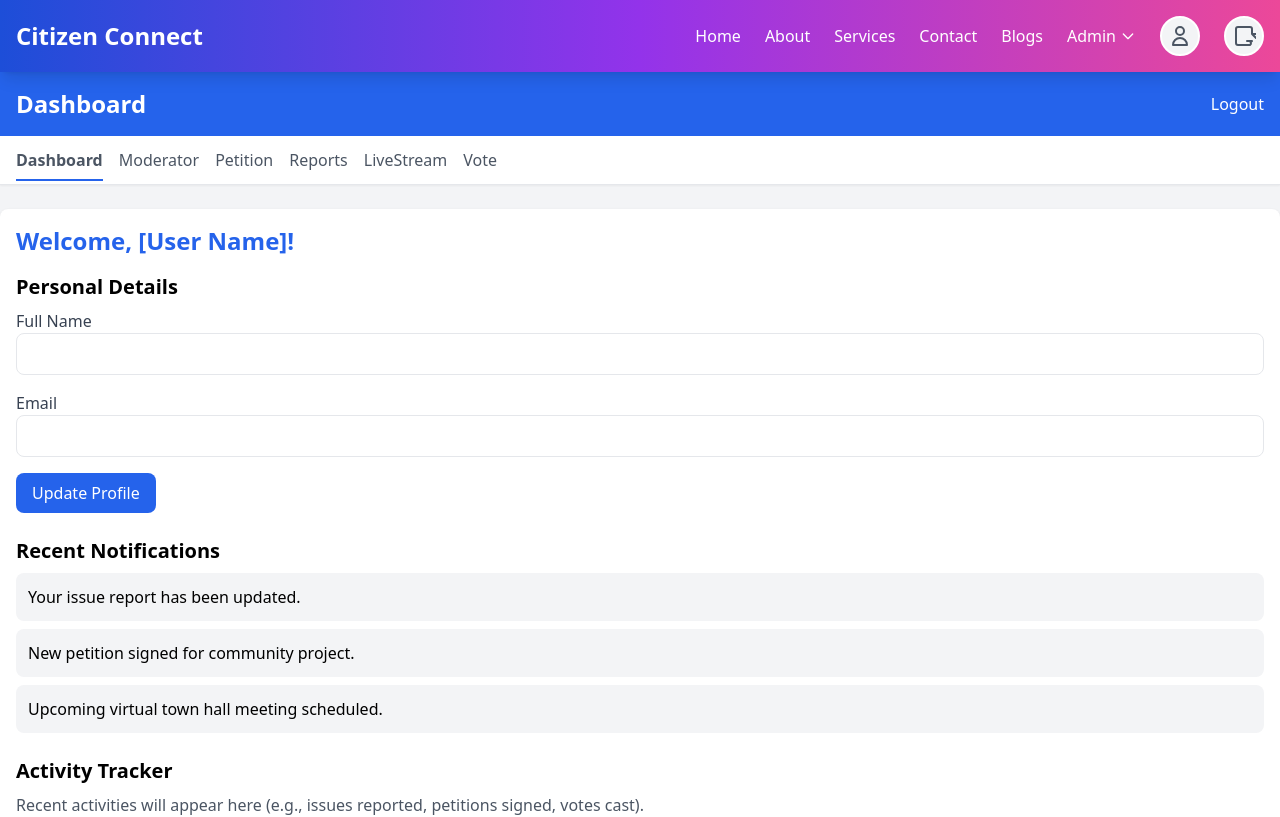
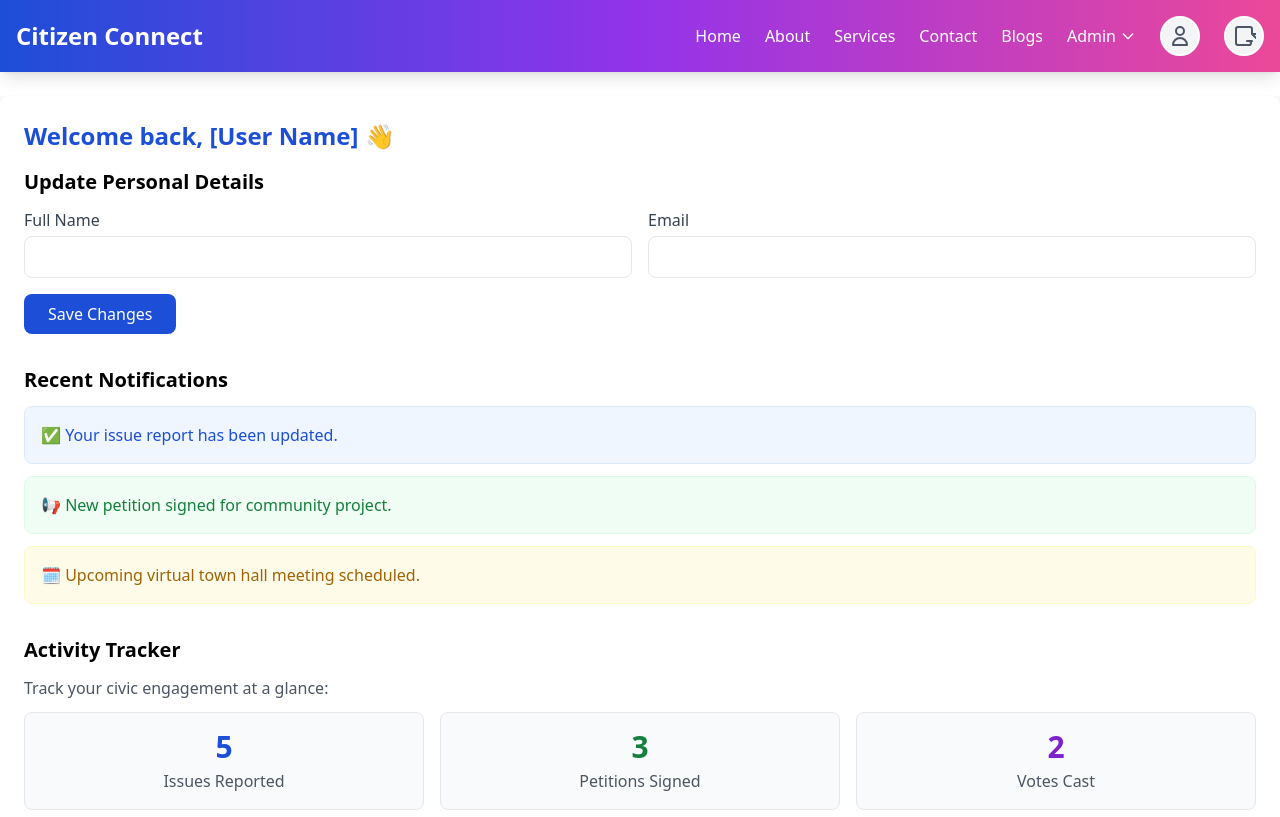
Before and after one commit to Titusrono/citizenConnectFrontend, an Angular app: page /dashboard in a window 1280 px wide. Shown: the top 817 px of the page. Built offline with nearby package versions, Linux system fonts and the light colour scheme.

Commit message:
petition more conent to enhance understandability

```diff
--- a/src/app/admin/dashboard/dashboard.component.html
+++ b/src/app/admin/dashboard/dashboard.component.html
@@ -1,99 +1,67 @@
-<div class="min-h-screen bg-gray-100">
-  <!-- Dashboard Header -->
-  <header class="bg-blue-600 text-white p-4 shadow-md">
-    <div class="container mx-auto flex justify-between items-center">
-      <h1 class="text-2xl font-bold">Dashboard</h1>
-      <a href="logout.html" class="hover:text-gray-300">Logout</a>
+<div class="min-h-screen bg-gray-50">
+  <!-- Main Content -->
+  <div class="container mx-auto mt-6 p-6 bg-white shadow rounded-lg">
+    <router-outlet></router-outlet>
+
+    <!-- Welcome -->
+    <h2 class="text-2xl font-bold text-blue-700 mb-4">Welcome back, [User Name] 👋</h2>
+
+    <!-- Profile -->
+    <div class="mb-8">
+      <h3 class="text-xl font-semibold mb-3">Update Personal Details</h3>
+      <form class="grid grid-cols-1 md:grid-cols-2 gap-4">
+        <div>
+          <label class="block text-gray-700 mb-1">Full Name</label>
+          <input type="text" class="w-full px-4 py-2 border rounded-lg focus:outline-none focus:ring-2 focus:ring-blue-400">
+        </div>
+        <div>
+          <label class="block text-gray-700 mb-1">Email</label>
+          <input type="email" class="w-full px-4 py-2 border rounded-lg focus:outline-none focus:ring-2 focus:ring-blue-400">
+        </div>
+        <div class="md:col-span-2">
+          <button type="submit" class="bg-blue-700 text-white py-2 px-6 rounded-lg hover:bg-blue-800 transition">
+            Save Changes
+          </button>
+        </div>
+      </form>
     </div>
-  </header>
 
-  <!-- Persistent Children Modules Links -->
-  <nav class="bg-white shadow-sm border-b">
-    <div class="container mx-auto px-4 py-3 overflow-x-auto">
-      <ul class="flex space-x-4 whitespace-nowrap">
-        <li>
-          <a routerLink="/dashboard" routerLinkActive="text-blue-600 border-b-2 border-blue-600 font-semibold"
-             [routerLinkActiveOptions]="{ exact: true }"
-             class="text-gray-600 hover:text-blue-600 pb-2 transition duration-200">
-            Dashboard
-          </a>
+    <!-- Notifications -->
+    <div class="mb-8">
+      <h3 class="text-xl font-semibold mb-3">Recent Notifications</h3>
+      <ul class="space-y-3">
+        <li class="bg-blue-50 p-4 rounded-lg border border-blue-100 text-blue-700">
+          ✅ Your issue report has been updated.
         </li>
-        <li>
-          <a routerLink="/dashboard/moderator" routerLinkActive="text-blue-600 border-b-2 border-blue-600 font-semibold"
-             class="text-gray-600 hover:text-blue-600 pb-2 transition duration-200">
-            Moderator
-          </a>
+        <li class="bg-green-50 p-4 rounded-lg border border-green-100 text-green-700">
+          📢 New petition signed for community project.
         </li>
-        <li>
-          <a routerLink="/dashboard/petition" routerLinkActive="text-blue-600 border-b-2 border-blue-600 font-semibold"
-             class="text-gray-600 hover:text-blue-600 pb-2 transition duration-200">
-            Petition
-          </a>
-        </li>
-        <li>
-          <a routerLink="/dashboard/realtimereport" routerLinkActive="text-blue-600 border-b-2 border-blue-600 font-semibold"
-             class="text-gray-600 hover:text-blue-600 pb-2 transition duration-200">
-            Reports
-          </a>
-        </li>
-        <li>
-          <a routerLink="/dashboard/streaminglive" routerLinkActive="text-blue-600 border-b-2 border-blue-600 font-semibold"
-             class="text-gray-600 hover:text-blue-600 pb-2 transition duration-200">
-            LiveStream
-          </a>
-        </li>
-        <li>
-          <a routerLink="/dashboard/votingdashboard" routerLinkActive="text-blue-600 border-b-2 border-blue-600 font-semibold"
-             class="text-gray-600 hover:text-blue-600 pb-2 transition duration-200">
-            Vote
-          </a>
+        <li class="bg-yellow-50 p-4 rounded-lg border border-yellow-100 text-yellow-700">
+          🗓️ Upcoming virtual town hall meeting scheduled.
         </li>
       </ul>
     </div>
-  </nav>
 
-  <!-- Dynamic Content Area -->
-  <div class="container mx-auto mt-6 p-4 bg-white shadow rounded-lg">
-    <!-- Child Modules load here -->
-    <router-outlet></router-outlet>
-
-    <!-- Static Dashboard Content -->
-    <h2 class="text-2xl font-bold text-blue-600 mb-4">Welcome, [User Name]!</h2>
-
-    <!-- Profile Update Form -->
-    <div class="mb-6">
-      <h3 class="text-xl font-semibold mb-2">Personal Details</h3>
-      <form>
-        <div class="mb-4">
-          <label class="block text-gray-700">Full Name</label>
-          <input type="text" value="" class="w-full px-4 py-2 border rounded-lg focus:outline-none focus:ring-2 focus:ring-blue-400">
-        </div>
-        <div class="mb-4">
-          <label class="block text-gray-700">Email</label>
-          <input type="email" value="" class="w-full px-4 py-2 border rounded-lg focus:outline-none focus:ring-2 focus:ring-blue-400">
-        </div>
-        <button type="submit" class="bg-blue-600 text-white py-2 px-4 rounded-lg hover:bg-blue-700 transition">
-          Update Profile
-        </button>
-      </form>
-    </div>
-
-    <!-- Notifications Section -->
-    <div class="mb-6">
-      <h3 class="text-xl font-semibold mb-2">Recent Notifications</h3>
-      <ul class="space-y-2">
-        <li class="bg-gray-100 p-3 rounded-lg">Your issue report has been updated.</li>
-        <li class="bg-gray-100 p-3 rounded-lg">New petition signed for community project.</li>
-        <li class="bg-gray-100 p-3 rounded-lg">Upcoming virtual town hall meeting scheduled.</li>
+    <!-- Activity Tracker -->
+    <div>
+      <h3 class="text-xl font-semibold mb-3">Activity Tracker</h3>
+      <p class="text-gray-600 mb-3">
+        Track your civic engagement at a glance:
+      </p>
+      <ul class="grid grid-cols-1 md:grid-cols-3 gap-4">
+        <li class="bg-gray-50 p-4 rounded-lg border text-center">
+          <p class="text-3xl font-bold text-blue-700">5</p>
+          <p class="text-gray-600 mt-1">Issues Reported</p>
+        </li>
+        <li class="bg-gray-50 p-4 rounded-lg border text-center">
+          <p class="text-3xl font-bold text-green-700">3</p>
+          <p class="text-gray-600 mt-1">Petitions Signed</p>
+        </li>
+        <li class="bg-gray-50 p-4 rounded-lg border text-center">
+          <p class="text-3xl font-bold text-purple-700">2</p>
+          <p class="text-gray-600 mt-1">Votes Cast</p>
+        </li>
       </ul>
-    </div>
-
-    <!-- Activity Tracker Section -->
-    <div>
-      <h3 class="text-xl font-semibold mb-2">Activity Tracker</h3>
-      <p class="text-gray-600">
-        Recent activities will appear here (e.g., issues reported, petitions signed, votes cast).
-      </p>
     </div>
   </div>
 </div>
--- a/src/app/admin/dashboard/dashboard.component.ts
+++ b/src/app/admin/dashboard/dashboard.component.ts
@@ -1,11 +1,11 @@
 import { Component } from '@angular/core';
 import { CommonModule } from '@angular/common'; // 👈🏽 Needed for *ngIf, *ngFor, etc.
-import { RouterLink, RouterLinkActive, RouterOutlet } from '@angular/router'; // 👈🏽 Needed for routing
+import {  RouterOutlet } from '@angular/router'; // 👈🏽 Needed for routing
 
 @Component({
   selector: 'app-dashboard',
   standalone: true, // 👈🏽 Mark it as standalone
-  imports: [CommonModule, RouterLink,RouterOutlet, RouterLinkActive], // 👈🏽 Import everything needed
+  imports: [CommonModule,RouterOutlet], // 👈🏽 Import everything needed
   templateUrl: './dashboard.component.html',
   styleUrls: ['./dashboard.component.scss'] // 👈🏽 Typo fixed here: styleUrls not styleUrl
 })
```
